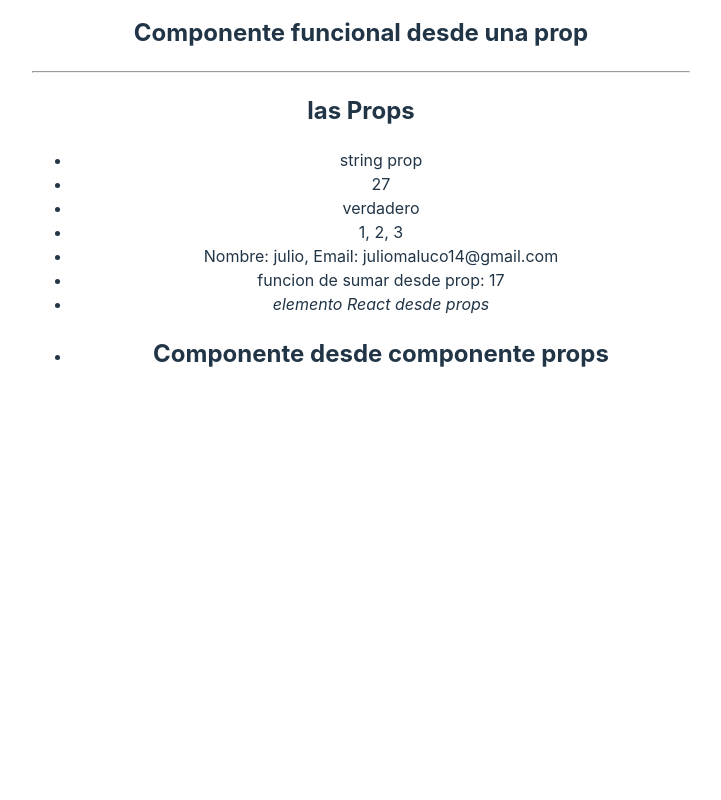
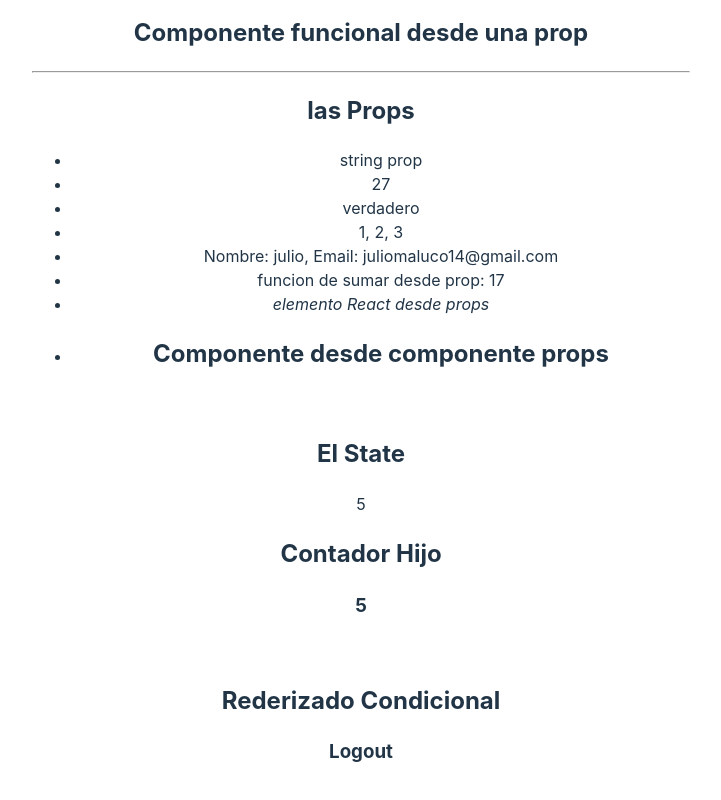
Before and after one commit to JulioSeraf/React-Curso, a React (Vite) app in the folder React-Curso/: page / in a window 1280 px wide. Shown: the part 392-1192 px from the top of the page, without its empty margins (279-1000 px from the left). Before the commit the page ends 816 px from the top, so only its background shows below. Built offline with nearby package versions, Linux system fonts and the light colour scheme.

Commit message:
Renderizados condicionair

```diff
--- a/React-Curso/src/App.jsx
+++ b/React-Curso/src/App.jsx
@@ -5,9 +5,9 @@
 import ComponenteClass from './componentes/ComponenteClass';
 import ComponenteFuncional from './componentes/ComponenteFuncional';
 import Propiedades from './componentes/Propiedades';
+import Estado from './componentes/Estado';
+import RederizadoCondicional from './componentes/RenderizadoCondicional';
 function App() {
-  const [count, setCount] = useState(0)
-
   return (
     <>
       <div>
@@ -34,6 +34,10 @@
           elementoReact={<i>elemento React desde props</i>}
           componenteReact={<ComponenteClass msg="Componente desde componente props"/>}
           />
+          <br/>
+          <Estado/>
+          <br />
+          <RederizadoCondicional/>
       </section>
     </>
   )
--- /dev/null
+++ b/React-Curso/src/componentes/Estado.jsx
@@ -0,0 +1,28 @@
+import React,{Component} from "react";
+
+function ContadorHijo(props){
+    return <div>
+        <h2>Contador Hijo</h2>
+        <h3>{props.contadorHijo}</h3>
+    </div>
+}
+export default class Estado extends Component{
+    constructor(props){
+        super(props);
+        this.state = {
+            contador:0
+        }
+        setInterval(() => {
+            this.setState({
+                contador: this.state.contador + 1
+            })
+        }, 1000);
+    };
+    render(){
+        return <div>
+            <h2>El State</h2>
+            <p>{this.state.contador}</p>
+            <ContadorHijo contadorHijo ={this.state.contador}></ContadorHijo>
+        </div>
+    };
+}
--- /dev/null
+++ b/React-Curso/src/componentes/RenderizadoCondicional.jsx
@@ -0,0 +1,27 @@
+import React,{Component} from "react";
+
+function Login(){
+    return( <div>
+        <h3>Login</h3>
+    </div>)
+};
+
+function Logout(){
+    return( <div>
+        <h3>Logout</h3>
+    </div>)
+};
+export default class RederizadoCondicional extends Component{
+    constructor(props){
+        super(props);
+        this.state ={
+            session: false
+        };
+    };
+    render(){
+        return (<div>
+            <h2>Rederizado Condicional</h2>
+            {this.state.session?<Login/>:<Logout/>}
+        </div>)
+    };
+};
```
